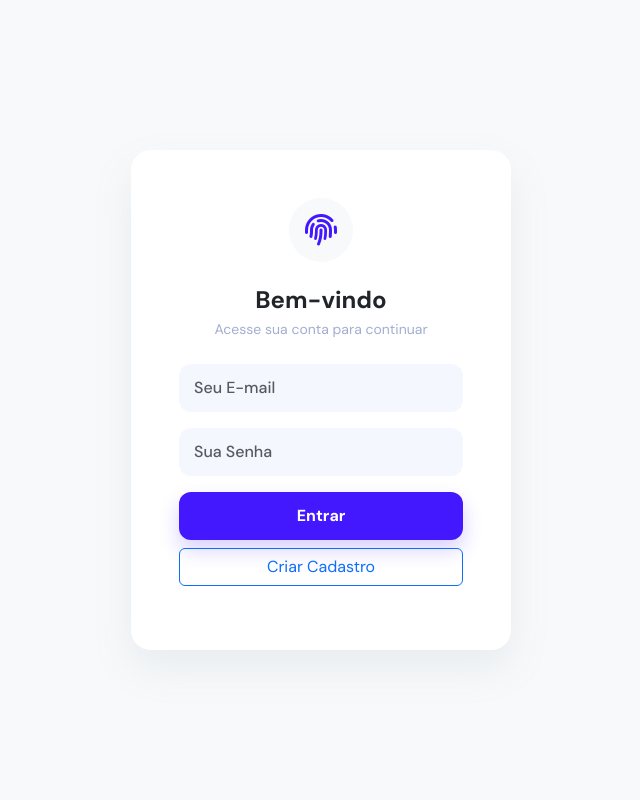
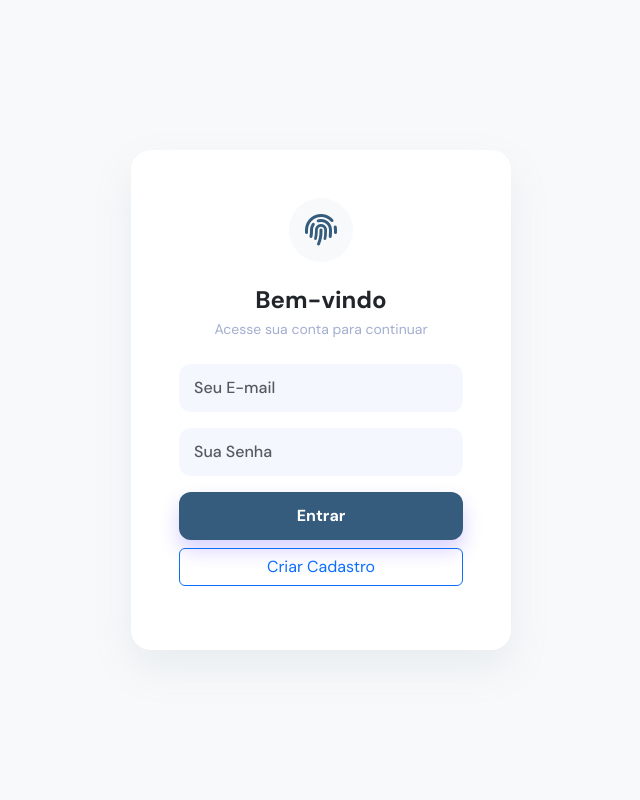
Before and after one commit to Plxnio/life-app, a FastAPI app: page / in a window 1280 px wide. Shown: the whole page, without its empty margins (319-959 px from the left). Run offline with FastAPI, Linux system fonts and the light colour scheme; some libraries are stand-ins or nearby versions.

Commit message:
alteracoes na coloracao

```diff
--- a/static/style.css
+++ b/static/style.css
@@ -3,7 +3,7 @@
 :root {
     --bg-body: #F4F7FE;
     --bg-card: #FFFFFF;
-    --primary: #4318FF;
+    --primary: #355C7D;
     --secondary-text: #A3AED0;
     --main-text: #2B3674;
     --radius: 20px;
@@ -79,7 +79,8 @@ body {
     transition: all 0.2s;
 }
 
-.form-control, .form-select {
+.form-control,
+.form-select {
     background-color: #F4F7FE !important;
     border: none !important;
     border-radius: 12px !important;
@@ -88,7 +89,8 @@ body {
     font-weight: 500;
 }
 
-.form-control:focus, .form-select:focus {
+.form-control:focus,
+.form-select:focus {
     box-shadow: 0 0 0 2px var(--primary);
     background-color: #fff !important;
 }
@@ -110,9 +112,17 @@ body {
     vertical-align: middle;
 }
 
-.text-primary { color: var(--primary) !important; }
-.text-muted { color: var(--secondary-text) !important; }
-.fw-bold { font-weight: 700 !important; }
+.text-primary {
+    color: var(--primary) !important;
+}
+
+.text-muted {
+    color: var(--secondary-text) !important;
+}
+
+.fw-bold {
+    font-weight: 700 !important;
+}
 
 .btn-primary {
     background-color: var(--primary);
@@ -124,29 +134,46 @@ body {
 }
 
 .btn-primary:hover {
-    background-color: #3311db;
+    background-color: #20374b;
     transform: translateY(-2px);
 }
 
 /* Scrollbar */
-::-webkit-scrollbar { width: 6px; }
-::-webkit-scrollbar-thumb { background: #E0E5F2; border-radius: 10px; }
+::-webkit-scrollbar {
+    width: 6px;
+}
+
+::-webkit-scrollbar-thumb {
+    background: #E0E5F2;
+    border-radius: 10px;
+}
 
 @media (max-width: 991px) {
-    body, html, .overflow-hidden {
+
+    body,
+    html,
+    .overflow-hidden {
         overflow: auto !important;
         height: auto !important;
     }
+
     .sidebar-container {
         height: auto !important;
         padding-bottom: 0 !important;
     }
-    .nav-btn { padding: 12px 15px; }
+
+    .nav-btn {
+        padding: 12px 15px;
+    }
+
     #dashboard .row {
         margin-right: 0;
         margin-left: 0;
     }
-    .p-4 { padding: 1.5rem 1rem !important; }
+
+    .p-4 {
+        padding: 1.5rem 1rem !important;
+    }
 }
 
 .icon-shape {
@@ -161,6 +188,30 @@ body {
 }
 
 /* Cores da Poupança */
-.text-roxo { color: #8A2BE2 !important; }
-.bg-roxo { background-color: #8A2BE2 !important; color: white !important; }
-.bg-roxo-claro { background-color: rgba(138, 43, 226, 0.15) !important; }
+.text-roxo {
+    color: #836299;
+}
+
+.bg-roxo {
+    background-color: #836299;
+    color: white;
+}
+
+.bg-roxo-claro {
+    background-color: rgba(138, 43, 226, 0.15);
+}
+
+/* Verde */
+.text-verde {
+    color: #2F6F4E;
+}
+
+/* Vermelho */
+.text-vermelho {
+    color: #9F3A38;
+}
+
+/* Azul */
+.text-azul {
+    color: #355C7D;
+}
--- a/templates/index.html
+++ b/templates/index.html
@@ -18,7 +18,7 @@
         <div class="card p-5 text-center shadow border-0" style="width: 380px; background: white;">
             <div class="mb-4">
                 <div class="bg-light rounded-circle d-inline-flex p-3">
-                    <i class="fas fa-fingerprint text-primary fs-2"></i>
+                    <i class="fas fa-fingerprint text-azul fs-2"></i>
                 </div>
             </div>
             <h4 class="fw-bold mb-1">Bem-vindo</h4>
@@ -29,7 +29,7 @@
 
             <button onclick="loginEmail()" class="btn btn-primary w-100 mb-2">Entrar</button>
             <button onclick="cadastrarEmail()" class="btn btn-outline-primary w-100 mb-3">Criar Cadastro</button>
-            <p id="erro-login" class="text-danger mt-3 small d-none"></p>
+            <p id="erro-login" class="text-vermelho mt-3 small d-none"></p>
         </div>
     </div>
 
@@ -37,7 +37,7 @@
         <div class="row vh-100">
 
             <div class="col-12 col-md-3 col-lg-2 sidebar-container d-flex flex-column py-4 px-3">
-                <h4 class="fw-bold text-primary mb-4 px-2 text-center text-md-start">
+                <h4 class="fw-bold text-azul mb-4 px-2 text-center text-md-start">
                     <i class="fas fa-shapes me-2"></i>Life App
                 </h4>
 
@@ -54,7 +54,7 @@
                 </div>
 
                 <div class="mt-auto px-2 d-none d-md-block">
-                    <button class="btn btn-sm text-danger w-100" onclick="fazerLogout()">
+                    <button class="btn btn-sm text-vermelho w-100" onclick="fazerLogout()">
                         <i class="fas fa-sign-out-alt me-2"></i>Sair
                     </button>
                 </div>
@@ -70,7 +70,7 @@
                     <div class="d-flex align-items-center gap-3">
                         <div class="bg-white p-1 rounded-pill shadow-sm d-flex align-items-center px-3" style="height: 45px;">
                             <i class="fas fa-filter text-muted me-2 small"></i>
-                            <select id="filtro-mes" class="form-select border-0 bg-transparent py-0 fw-bold text-primary" style="width: auto; box-shadow: none;" onchange="carregarDados()">
+                            <select id="filtro-mes" class="form-select border-0 bg-transparent py-0 fw-bold text-azul" style="width: auto; box-shadow: none;" onchange="carregarDados()">
                                 <option value="1">Janeiro</option>
                                 <option value="2">Fevereiro</option>
                                 <option value="3">Março</option>
@@ -84,9 +84,6 @@
                                 <option value="11">Novembro</option>
                                 <option value="12">Dezembro</option>
                             </select>
-                        </div>
-                        <div class="bg-white px-4 py-2 rounded-pill shadow-sm text-primary fw-bold small d-none d-sm-block" style="height: 45px; display: flex; align-items: center;">
-                            <i class="far fa-calendar me-2"></i> Hoje
                         </div>
                     </div>
                 </div>
@@ -158,7 +155,7 @@
                                 </div>
 
                                 <div id="campos-fis" class="fade-in" style="display:none;">
-                                    <h6 class="text-primary border-bottom pb-2 mb-3 mt-1 fw-bold" style="font-size: 0.85rem;">Geral / Composição</h6>
+                                    <h6 class="text-azul border-bottom pb-2 mb-3 mt-1 fw-bold" style="font-size: 0.85rem;">Geral / Composição</h6>
                                     <div class="row g-2 mb-2">
                                         <div class="col-6"><input type="number" step="0.01" name="peso" class="form-control border border-primary shadow-sm" placeholder="Peso (kg) *" required></div>
                                         <div class="col-6"><input type="number" step="0.01" name="altura" class="form-control" placeholder="Altura (m)"></div>
@@ -184,7 +181,7 @@
                                         <div class="col-6"><input type="number" step="0.01" name="agb" class="form-control" placeholder="AGB (Gordura)"></div>
                                     </div>
 
-                                    <h6 class="text-primary border-bottom pb-2 mb-3 mt-3 fw-bold" style="font-size: 0.85rem;">Circunferências (cm)</h6>
+                                    <h6 class="text-azul border-bottom pb-2 mb-3 mt-3 fw-bold" style="font-size: 0.85rem;">Circunferências (cm)</h6>
                                     <div class="row g-2 mb-2">
                                         <div class="col-6"><input type="number" step="0.1" name="ombro" class="form-control" placeholder="Ombro"></div>
                                         <div class="col-6"><input type="number" step="0.1" name="peitoral" class="form-control" placeholder="Peitoral"></div>
@@ -205,7 +202,7 @@
                                         <div class="col-6"><input type="number" step="0.1" name="braco_con_esq" class="form-control" placeholder="Esquerdo"></div>
                                     </div>
 
-                                    <h6 class="text-primary border-bottom pb-2 mb-3 mt-3 fw-bold" style="font-size: 0.85rem;">Dobras Cutâneas (mm)</h6>
+                                    <h6 class="text-azul border-bottom pb-2 mb-3 mt-3 fw-bold" style="font-size: 0.85rem;">Dobras Cutâneas (mm)</h6>
                                     <div class="row g-2 mb-2">
                                         <div class="col-6"><input type="number" step="0.1" name="dobra_triceps" class="form-control" placeholder="Tríceps"></div>
                                         <div class="col-6"><input type="number" step="0.1" name="dobra_axilar_media" class="form-control" placeholder="Axilar Média"></div>
@@ -235,28 +232,28 @@
                                 <div class="row g-3 mb-4">
                                     <div class="col-md-4">
                                         <div class="card p-3 d-flex flex-row align-items-center gap-3">
-                                            <div class="icon-shape bg-light text-success"><i class="fas fa-arrow-up"></i></div>
+                                            <div class="icon-shape bg-light text-verde"><i class="fas fa-arrow-up"></i></div>
                                             <div>
                                                 <p class="small text-muted mb-0">Entradas</p>
-                                                <h4 class="fw-bold mb-0" id="fin-ganho">R$ 0</h4>
+                                                <h4 class="fw-bold mb-0 text-verde" id="fin-ganho">R$ 0</h4>
                                             </div>
                                         </div>
                                     </div>
                                     <div class="col-md-4">
                                         <div class="card p-3 d-flex flex-row align-items-center gap-3">
-                                            <div class="icon-shape bg-light text-danger"><i class="fas fa-arrow-down"></i></div>
+                                            <div class="icon-shape bg-light text-vermelho"><i class="fas fa-arrow-down"></i></div>
                                             <div>
                                                 <p class="small text-muted mb-0">Saídas</p>
-                                                <h4 class="fw-bold mb-0" id="fin-gasto">R$ 0</h4>
+                                                <h4 class="fw-bold mb-0 text-vermelho" id="fin-gasto">R$ 0</h4>
                                             </div>
                                         </div>
                                     </div>
                                     <div class="col-md-4">
                                         <div class="card p-3 d-flex flex-row align-items-center gap-3">
-                                            <div class="icon-shape bg-light text-primary"><i class="fas fa-wallet"></i></div>
+                                            <div class="icon-shape bg-light text-azul"><i class="fas fa-wallet"></i></div>
                                             <div>
                                                 <p class="small text-muted mb-0">Lucro</p>
-                                                <h4 class="fw-bold mb-0" id="fin-lucro">R$ 0</h4>
+                                                <h4 class="fw-bold mb-0 text-azul" id="fin-lucro">R$ 0</h4>
                                             </div>
                                         </div>
                                     </div>
@@ -334,13 +331,13 @@
                                     <div class="col-md-6">
                                         <div class="card p-4">
                                             <p class="small text-muted fw-bold mb-1">PREVISÃO (BRUTO)</p>
-                                            <h2 class="fw-bold text-primary mb-0" id="trab-salario">R$ 0,00</h2>
+                                            <h2 class="fw-bold text-azul mb-0" id="trab-salario">R$ 0,00</h2>
                                         </div>
                                     </div>
                                     <div class="col-md-6">
                                         <div class="card p-4">
                                             <p class="small text-muted fw-bold mb-1">VINDO DE EXTRAS</p>
-                                            <h2 class="fw-bold text-success mb-0" id="trab-valor-extra">R$ 0,00</h2>
+                                            <h2 class="fw-bold text-verde mb-0" id="trab-valor-extra">R$ 0,00</h2>
                                         </div>
                                     </div>
                                 </div>
@@ -353,7 +350,7 @@
                                     </div>
                                     <div class="col-6">
                                         <div class="card p-3 text-center">
-                                            <h3 class="fw-bold text-success mb-0" id="trab-extra">0</h3>
+                                            <h3 class="fw-bold text-verde mb-0" id="trab-extra">0</h3>
                                             <small class="text-muted">Horas Extras</small>
                                         </div>
                                     </div>
@@ -446,7 +443,7 @@
         <div class="modal-dialog modal-dialog-centered">
             <div class="modal-content border-0 shadow-lg">
                 <div class="modal-header bg-light border-0">
-                    <h5 class="modal-title fw-bold text-primary"><i class="fas fa-edit me-2"></i>Editar Lançamento</h5>
+                    <h5 class="modal-title fw-bold text-azul"><i class="fas fa-edit me-2"></i>Editar Lançamento</h5>
                     <button type="button" class="btn-close" data-bs-dismiss="modal" aria-label="Close"></button>
                 </div>
                 <div class="modal-body p-4">
@@ -499,7 +496,7 @@
         <div class="modal-dialog modal-dialog-centered">
             <div class="modal-content border-0 shadow-lg">
                 <div class="modal-header bg-light border-0">
-                    <h5 class="modal-title fw-bold text-primary"><i class="fas fa-edit me-2"></i>Editar Horas</h5>
+                    <h5 class="modal-title fw-bold text-azul"><i class="fas fa-edit me-2"></i>Editar Horas</h5>
                     <button type="button" class="btn-close" data-bs-dismiss="modal" aria-label="Close"></button>
                 </div>
                 <div class="modal-body p-4">
```
